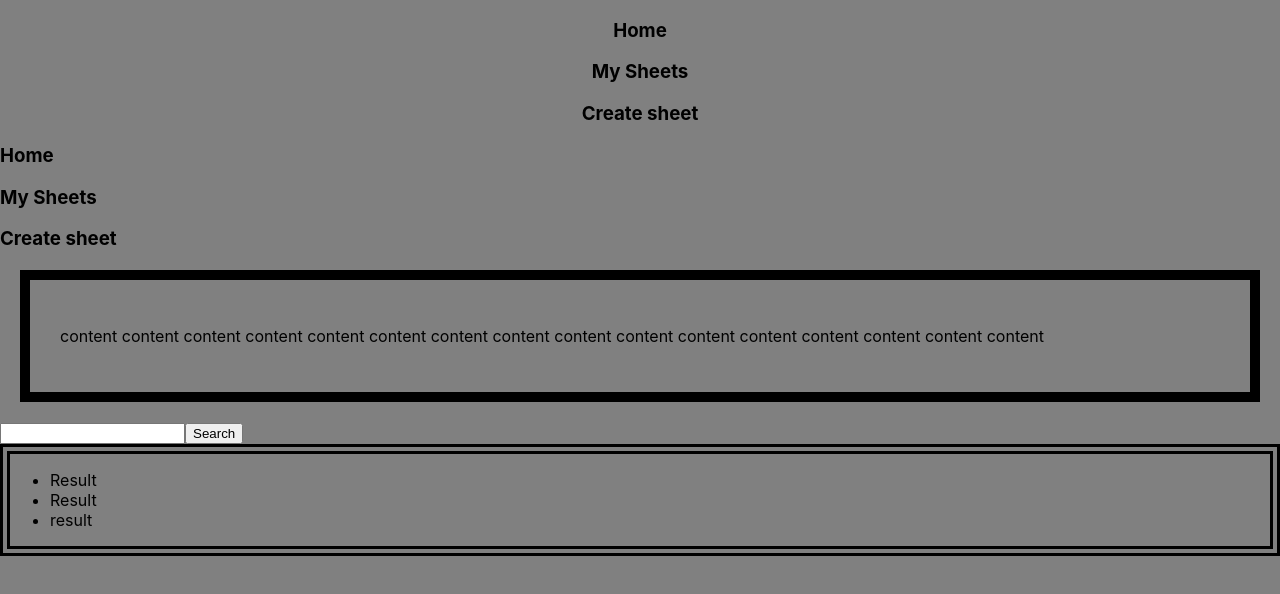
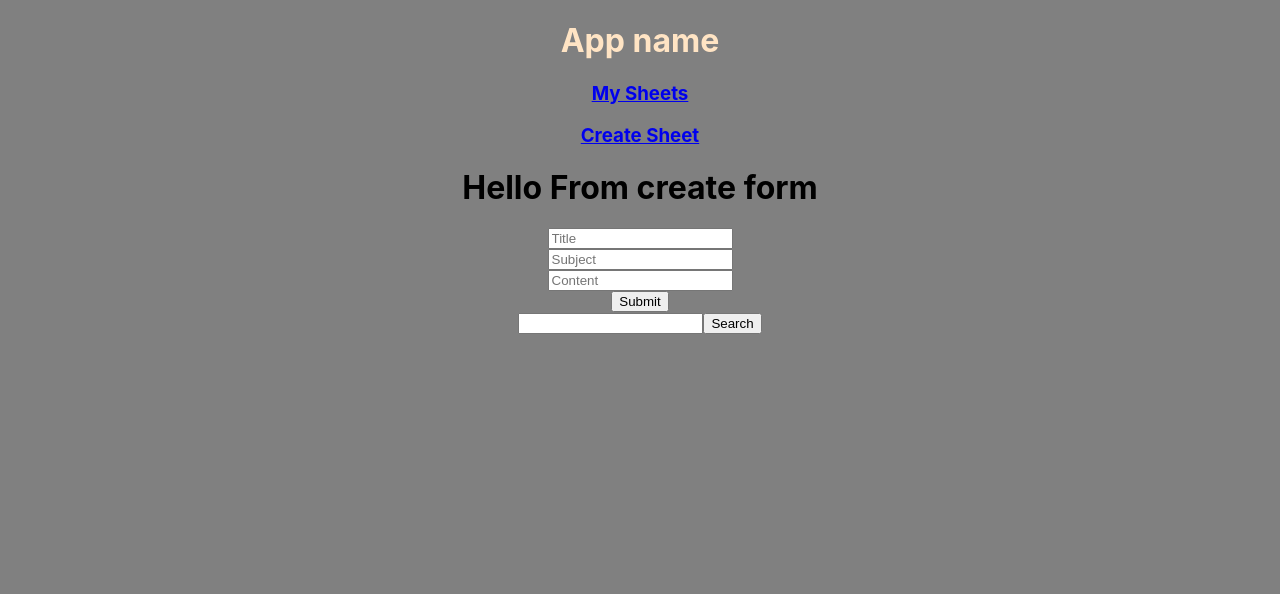
Before and after one commit to mariesaoconnell/docusetFrontEnd, a React (Create React App) app: page /create in a window 1280 px wide. Shown: the top 594 px of the page. Built offline with nearby package versions, Linux system fonts and the light colour scheme.

Commit message:
establish routes

```diff
--- a/src/App.js
+++ b/src/App.js
@@ -4,60 +4,34 @@ import Content from './components/Content';
 import Nav from './components/Nav';
 import SubjectSearch from './components/SubjectSearch';
 import Form from './components/Form';
-import {Routes, Route, Link, NavLink} from 'react-router-dom';
-import {useNavigate} from 'react-router-dom';
-import { useState } from "react";
-import CreateForm from './CreateForm';
+import { Routes, Route, Link, NavLink } from 'react-router-dom';
+import { useNavigate } from 'react-router-dom';
+import { useState } from 'react';
+import CreateForm from './components/CreateForm';
 import Home from './components/Home';
 
 function App() {
-  const [page, setPage] = useState('');
-  const navigate= useNavigate();
+	// const [page, setPage] = useState('');
+	const navigate = useNavigate();
 
 	function getActivity() {
-    const url = "https://zacs-book-e-api.herokuapp.com/";
+		const url = 'https://cheatsheetmern.herokuapp.com/  ';
+
+		console.log('Hello from getactivity()')
 
 		fetch(url)
 			.then((response) => response.json())
 			.then((response) => {
-       console.log(response)
+				console.log(response);
 			})
 			.catch(console.error);
+	}
 
-  }
-  function handleClick(event) {
-    event.preventDefault();
-    getActivity();
-  }
 	return (
 
-    <>
-
-    <div className="App">
-
-
-      <Nav>
-      <Link to='/'>
-      <Header />
-      </Link>
-      <Link to='createsheet'>
-      <h1>createsheet</h1>
-      </Link>
-      </Nav>
+			<div className='App'>
+        <Home getActivity={getActivity}/>
 			</div>
-
-
-      <Nav className="App"/>
-
-      <Content />
-      <SubjectSearch handleClick={handleClick}/>
-      <Routes>
-        <Route path='/' element={<Home/>} />
-        <Route path='createsheet' element={<CreateForm/>} />
-      </Routes>
-
-      </>
-
 	);
 }
 
--- a/src/CreateForm.js
+++ /dev/null
@@ -1,12 +0,0 @@
-import React from 'react';
-import Form from './components/Form';
-
-function CreateForm(props) {
-    return (
-        <div>
-            <Form />
-        </div>
-    );
-}
-
-export default CreateForm;
--- /dev/null
+++ b/src/components/CreateForm.js
@@ -0,0 +1,13 @@
+import React from 'react';
+import Form from './Form';
+
+function CreateForm(props) {
+	return (
+		<div>
+			<h1>Hello From create form</h1>
+			<Form/>
+		</div>
+	);
+}
+
+export default CreateForm;
--- a/src/components/Home.js
+++ b/src/components/Home.js
@@ -1,7 +1,19 @@
 import React from 'react';
+import Header from './Header';
+import SubjectSearch from './SubjectSearch';
+import Nav from './Nav';
 
-function Home(props) {
-	return <div></div>;
+function Home({getActivity}) {
+	return <div>
+
+
+		<Header/>
+		<Nav />
+		<SubjectSearch getActivity={getActivity}/>
+
+
+
+	</div>;
 }
 
 export default Home;
--- /dev/null
+++ b/src/components/MySheets.js
@@ -0,0 +1,11 @@
+import React from 'react';
+
+function MySheets(props) {
+    return (
+        <div>
+            <h1>My Sheets</h1>
+        </div>
+    );
+}
+
+export default MySheets;
--- a/src/components/Nav.js
+++ b/src/components/Nav.js
@@ -1,21 +1,31 @@
-import React from "react";
+import React from 'react';
+import { Routes, Route, Link, NavLink } from 'react-router-dom';
+import CreateForm from './CreateForm';
+import MySheets from './MySheets';
+import SubjectSearch from './SubjectSearch';
+
+
 
 function Nav(props) {
-  return (
-    <nav className="nav">
+    return (
 
-      <div>
-        <h3>Home</h3>
-      </div>
-      <div>
-       <h3> My Sheets</h3>
-      </div>
+        <div>
 
-      <div>
-        <h3>Create sheet</h3>
-      </div>
-    </nav>
-  );
+            <Link to='/MySheets'>
+            <h3>My Sheets</h3>
+            </Link>
+            <Link to='/create'>
+            <h3>Create Sheet</h3>
+            </Link>
+
+            <Routes>
+                <Route path='/MySheets' element={<MySheets/>}/>
+                <Route path='/subjectsearch' element={SubjectSearch}/>
+                <Route path='/create' element ={<CreateForm/>}/>
+            </Routes>
+
+        </div>
+    );
 }
 
 export default Nav;
--- a/src/components/SubjectSearch.js
+++ b/src/components/SubjectSearch.js
@@ -1,22 +1,24 @@
 import React from 'react';
 
-function SubjectSearch({ handleClick }) {
+function SubjectSearch({getActivity}){
+
+  function testClick(){
+    getActivity()
+    console.log('Search Button Works')
+  }
+
     return (
 
         <main>
 
         <div>
         <input type="text" />
-        <button onClick={handleClick}>Search</button>
+        <button onClick={testClick}>Search</button>
       </div>
-      <div className="searchResults">
-        <ul>
-            <li>Result</li>
-            <li>Result</li>
-            <li>result</li>
-        </ul>
 
-      </div>
+      {/* Render Component that Holds Search Results on Search Click */}
+
+
 
         </main>
     );
```
Lines whose indentation alone changed are shown as unchanged.
